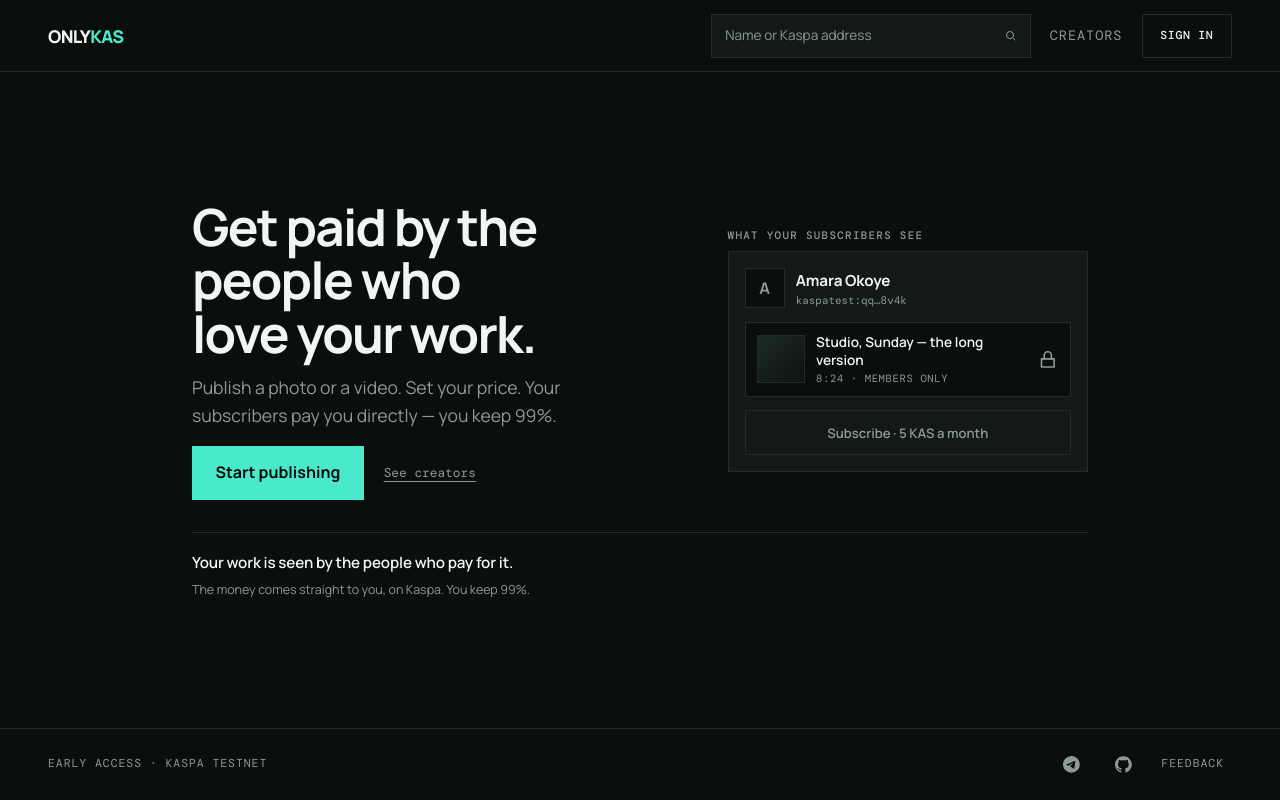
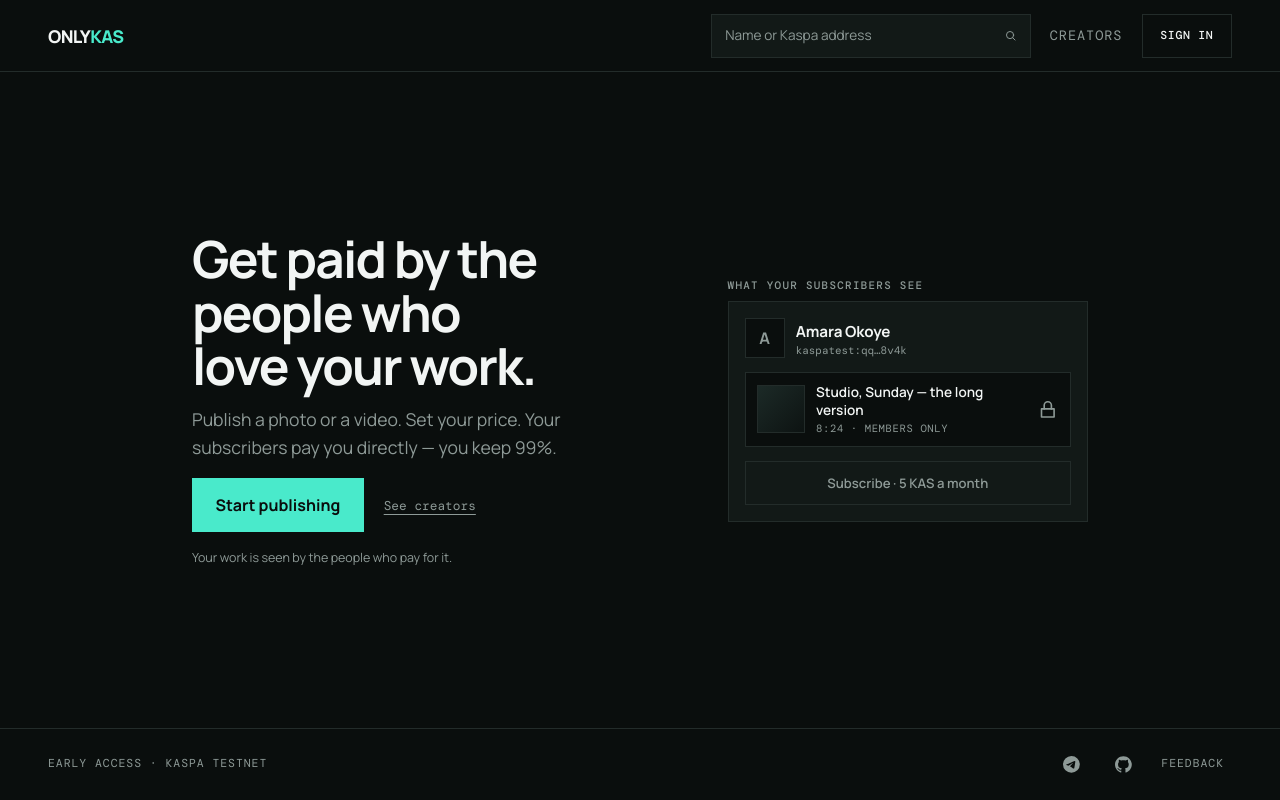
Before and after one commit to danieliyahu1/onlykas, a React (Vite) app in the folder frontend/: page / in a window 1280 px wide. Built offline with nearby package versions, Linux system fonts and the light colour scheme.

Commit message:
style: fold the access line into the hero

```diff
--- a/frontend/src/HomePage.tsx
+++ b/frontend/src/HomePage.tsx
@@ -19,14 +19,11 @@ export function HomePage() {
               See creators
             </Link>
           </div>
+          <p className="home-note">
+            Your work is seen by the people who pay for it.
+          </p>
         </header>
         <CreatorPreview />
-      </div>
-      <div className="home-trust">
-        <p className="home-trust-claim">Your work is seen by the people who pay for it.</p>
-        <p className="home-trust-note">
-          The money comes straight to you, on Kaspa. You keep 99%.
-        </p>
       </div>
     </section>
   );
--- a/frontend/src/styles.css
+++ b/frontend/src/styles.css
@@ -697,25 +697,9 @@ main:has(.home-page) {
   font-weight: 600;
   font-size: 0.82rem;
 }
-.home-trust {
-  display: grid;
-  gap: clamp(0.35rem, 1vh, 0.55rem);
-  padding-top: clamp(0.85rem, 2.4vh, 1.5rem);
-  border-top: 1px solid var(--line);
-}
-.home-trust-claim {
-  margin: 0;
-  max-width: 42ch;
-  color: var(--paper);
-  font-size: clamp(0.95rem, 1.9vh, 1.1rem);
-  font-weight: 600;
-  line-height: 1.4;
-  letter-spacing: -0.01em;
-  text-wrap: balance;
-}
-.home-trust-note {
-  margin: 0;
-  max-width: 52ch;
+.home-note {
+  margin: 0.25rem 0 0;
+  max-width: 38ch;
   color: var(--muted);
   font-size: clamp(0.78rem, 1.5vh, 0.88rem);
   line-height: 1.5;
@@ -727,9 +711,6 @@ main:has(.home-page) {
   }
   .home-preview-caption {
     display: none;
-  }
-  .home-trust {
-    padding-top: clamp(0.65rem, 1.8vh, 1rem);
   }
 }
 @media (max-width: 560px) {
@@ -743,9 +724,6 @@ main:has(.home-page) {
   .home-lede {
     font-size: 0.9rem;
     line-height: 1.5;
-  }
-  .home-trust {
-    padding-top: 0.75rem;
   }
 }
 
```
Also changed, not shown: 1 other file (tests, documents, lock files or other folders).
